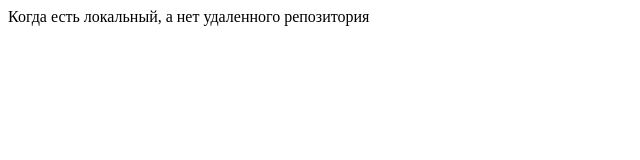
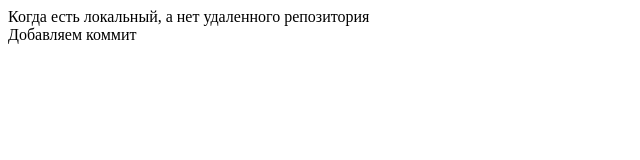
Before and after one commit to DobriKuznec/special-app, a plain HTML site: page index.html in a window 1280 px wide. Shown: the whole page, without its empty margins (0-640 px from the left). Drawn offline with Linux system fonts and the light colour scheme.

Commit message:
added commit

```diff
--- a/index.html
+++ b/index.html
@@ -8,5 +8,6 @@
 </head>
 <body>
     <div>Когда есть локальный, а нет удаленного репозитория</div>
+    <div>Добавляем коммит</div>
 </body>
 </html>
```
